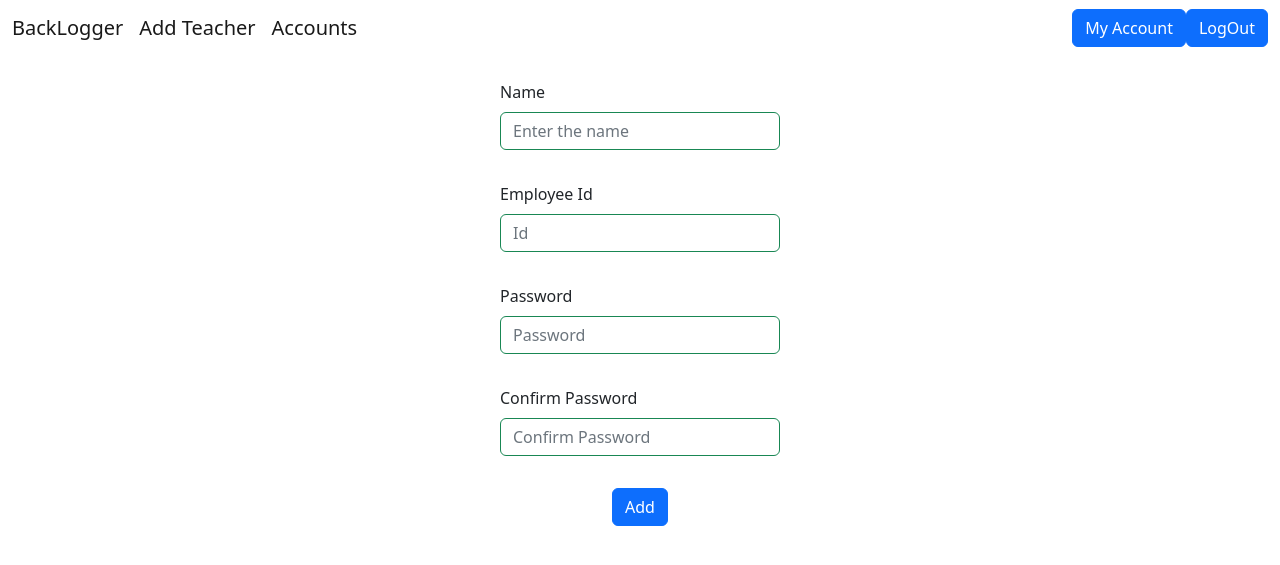
After one commit to varunsh722/backlogger, a Flask app: template templates/AddTeacher.html in a window 1280 px wide. The commit adds this page. Shown: the top 565 px of the page. Run offline with Flask 2, Linux system fonts and the light colour scheme; the template is opened without the code that fills it, so the values that code supplies are empty.

Commit message:
added some pages

```diff
--- /dev/null
+++ b/templates/AddTeacher.html
@@ -0,0 +1,60 @@
+<!doctype html>
+<html lang="en">
+  <head>
+    <meta charset="utf-8">
+    <meta name="viewport" content="width=device-width, initial-scale=1">
+    <title>BackLogger</title>
+    <link href="https://cdn.jsdelivr.net/npm/bootstrap@5.2.0-beta1/dist/css/bootstrap.min.css" rel="stylesheet" integrity="sha384-0evHe/X+R7YkIZDRvuzKMRqM+OrBnVFBL6DOitfPri4tjfHxaWutUpFmBp4vmVor" crossorigin="anonymous">
+  </head>
+  <body>
+  <nav class="navbar navbar-expand-lg ">
+        <div class="container-fluid">
+          <a class="navbar-brand" href="#">BackLogger</a>
+          <button class="navbar-toggler" type="button" data-bs-toggle="collapse" data-bs-target="#navbarSupportedContent" aria-controls="navbarSupportedContent" aria-expanded="false" aria-label="Toggle navigation">
+            <span class="navbar-toggler-icon"></span>
+          </button>
+          <div class="collapse navbar-collapse" id="navbarSupportedContent">
+            <ul class="navbar-nav me-auto mb-2 mb-lg-0">
+
+              <a class="navbar-brand" href="#">Add Teacher</a>
+              <a class="navbar-brand" href="#">Accounts</a>
+            </ul>
+            <a class="btn btn-primary" href="#">My Account</a>
+
+            <a class="btn btn-primary" href="#">LogOut</a>
+          </div>
+        </div>
+      </nav>
+
+      <div class="container w-25 mt-3">
+        <form action="" method="POST">
+
+            <div class="mb-3 p-2">
+              <label for="exampleFormControlInput1" class="form-label">Name</label>
+              <input type="Id" class="form-control  border-success" id="exampleFormControlInput1" placeholder="Enter the name ">
+            </div>
+            <div class="mb-3 p-2">
+              <label for="exampleFormControlTextarea1" class="form-label">Employee Id</label>
+              <input type="number" class="form-control  border-success" id="" placeholder="Id"></input>
+            </div>
+            <div class="mb-3 p-2">
+              <label for="exampleFormControlTextarea1" class="form-label">Password</label>
+              <input type="password" class="form-control  border-success" id="" placeholder="Password"></input>
+            </div>
+            <div class="mb-3 p-2">
+              <label for="exampleFormControlTextarea1" class="form-label">Confirm Password</label>
+              <input type="password" class="form-control  border-success" id="" placeholder="Confirm Password"></input>
+            </div>
+        <div class="text-center p-2">
+
+            <input class="btn btn-primary" type="submit" value="Add">
+
+        </div>
+
+
+        </form>
+      </div>
+
+    <script src="https://cdn.jsdelivr.net/npm/bootstrap@5.2.0-beta1/dist/js/bootstrap.bundle.min.js" integrity="sha384-pprn3073KE6tl6bjs2QrFaJGz5/SUsLqktiwsUTF55Jfv3qYSDhgCecCxMW52nD2" crossorigin="anonymous"></script>
+  </body>
+</html>
--- a/templates/StudentLogin.html
+++ b/templates/StudentLogin.html
@@ -3,12 +3,12 @@
   <head>
     <meta charset="utf-8">
     <meta name="viewport" content="width=device-width, initial-scale=1">
-    <title>Bootstrap demo</title>
+    <title>BackLogger</title>
     <link href="https://cdn.jsdelivr.net/npm/bootstrap@5.2.0-beta1/dist/css/bootstrap.min.css" rel="stylesheet" integrity="sha384-0evHe/X+R7YkIZDRvuzKMRqM+OrBnVFBL6DOitfPri4tjfHxaWutUpFmBp4vmVor" crossorigin="anonymous">
   </head>
   <body>
 <div class="container w-25 mt-3">
-<form action="" methhod="POST">
+<form action="" methgiod="POST">
 
     <div class="mb-3 p-2">
       <label for="exampleFormControlInput1" class="form-label">Roll Number</label>
```
Also changed, not shown: templates/About.html (+6 -34 lines), templates/Accounts.html (added, +31 -0 lines), templates/Admin.html (added, +31 -0 lines), templates/index.html (+6 -6 lines), templates/login.html (+8 -19 lines), templates/index.png (added).
